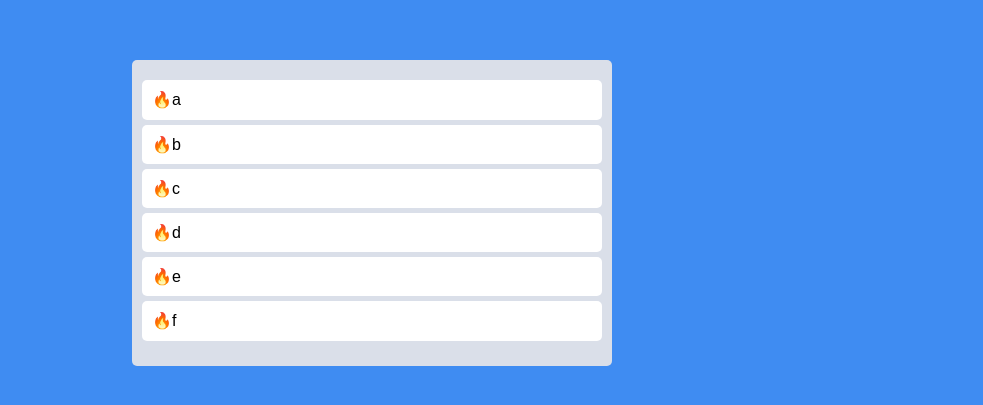
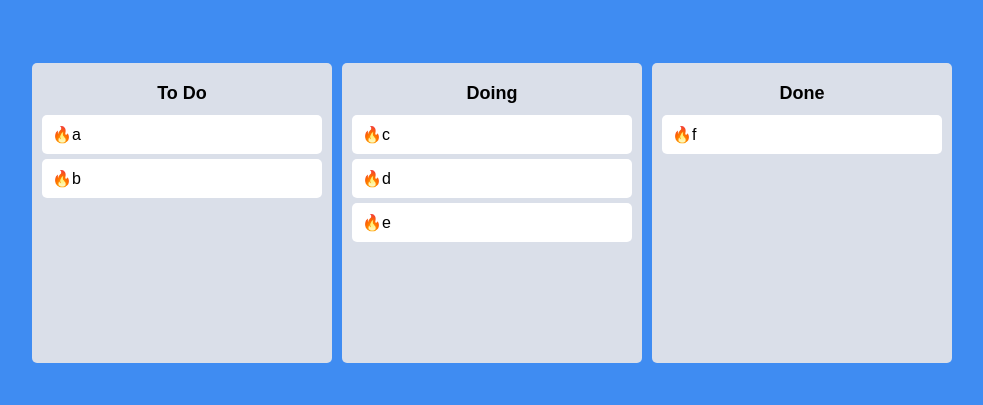
Before and after one commit to wlarkspur/react-master-wlarkspur-3, a React (Create React App) app: page / in a window 1280 px wide. Shown: the part 187-592 px from the top of the page, without its empty margins (268-1251 px from the left). Built offline with nearby package versions, Linux system fonts and the light colour scheme.

Commit message:
react dnd source.draggableId using

```diff
--- a/src/App.tsx
+++ b/src/App.tsx
@@ -1,17 +1,12 @@
 import styled from "styled-components";
-import {
-  DragDropContext,
-  Droppable,
-  Draggable,
-  DropResult,
-} from "react-beautiful-dnd";
+import { DragDropContext, DropResult } from "react-beautiful-dnd";
 import { toDoState } from "./atoms";
 import { useRecoilState } from "recoil";
-import DraggableCard from "./Components/DraggableCard";
+import Board from "./Components/Board";
 
 const Wrapper = styled.div`
   display: flex;
-  max-width: 480px;
+  max-width: 680px;
   width: 100%;
   margin: 0 auto;
   justify-content: center;
@@ -22,48 +17,35 @@
 const Boards = styled.div`
   display: grid;
   width: 100%;
-  grid-template-columns: repeat(1, 1fr);
+  gap: 10px;
+  grid-template-columns: repeat(3, 1fr);
 `;
-
-const Board = styled.div`
-  background-color: ${(props) => props.theme.boardColor};
-  padding-top: 30px;
-  padding: 20px 10px;
-  border-radius: 5px;
-  min-height: 200px;
-`;
-
-const toDos = ["a", "b", "c", "d", "e", "f"];
 
 function App() {
   const [toDos, setToDos] = useRecoilState(toDoState);
-  const onDragEnd = ({ draggableId, destination, source }: DropResult) => {
-    if (!destination) return;
-
-    setToDos((oldToDos) => {
-      const toDosCopy = [...oldToDos];
-      // 1)Delete item on source.index
-      toDosCopy.splice(source.index, 1);
-      // 2) Put back the item on the destination.index
-      toDosCopy.splice(destination?.index, 0, draggableId);
-
-      return toDosCopy;
-    });
+  const onDragEnd = (info: DropResult) => {
+    const { destination, draggableId, source } = info;
+    console.log(info);
+    if (destination?.droppableId === source.droppableId) {
+      //same board movement
+      setToDos((allBoards) => {
+        const boardCopy = [...allBoards[source.droppableId]];
+        boardCopy.splice(source.index, 1);
+        boardCopy.splice(destination?.index, 0, draggableId);
+        return {
+          ...allBoards,
+          [source.droppableId]: boardCopy,
+        };
+      });
+    }
   };
   return (
     <DragDropContext onDragEnd={onDragEnd}>
       <Wrapper>
         <Boards>
-          <Droppable droppableId="one">
-            {(magic) => (
-              <Board ref={magic.innerRef} {...magic.droppableProps}>
-                {toDos.map((toDo, index) => (
-                  <DraggableCard key={toDo} index={index} toDo={toDo} />
-                ))}
-                {magic.placeholder}
-              </Board>
-            )}
-          </Droppable>
+          {Object.keys(toDos).map((boardId) => (
+            <Board boardId={boardId} key={boardId} toDos={toDos[boardId]} />
+          ))}
         </Boards>
       </Wrapper>
     </DragDropContext>
--- /dev/null
+++ b/src/Components/Board.tsx
@@ -0,0 +1,44 @@
+import styled from "styled-components";
+import { Droppable } from "react-beautiful-dnd";
+import DraggableCard from "./DraggableCard";
+
+const Wrapper = styled.div`
+  width: 300px;
+  background-color: ${(props) => props.theme.boardColor};
+  padding-top: 10px;
+  padding: 20px 10px;
+  border-radius: 5px;
+  min-height: 300px;
+`;
+
+const Title = styled.h2`
+  text-align: center;
+  font-weight: 600;
+  margin-bottom: 10px;
+  font-size: 18px;
+`;
+
+interface IBoardProps {
+  toDos: string[];
+  boardId: string;
+}
+
+function Board({ toDos, boardId }: IBoardProps) {
+  return (
+    <Wrapper>
+      <Title>{boardId}</Title>
+      <Droppable droppableId={boardId}>
+        {(magic) => (
+          <div ref={magic.innerRef} {...magic.droppableProps}>
+            {toDos.map((toDo, index) => (
+              <DraggableCard key={toDo} index={index} toDo={toDo} />
+            ))}
+            {magic.placeholder}
+          </div>
+        )}
+      </Droppable>
+    </Wrapper>
+  );
+}
+
+export default Board;
--- a/src/atoms.tsx
+++ b/src/atoms.tsx
@@ -1,6 +1,14 @@
 import { atom, selector } from "recoil";
 
-export const toDoState = atom({
+interface IToDoState {
+  [key: string]: string[];
+}
+
+export const toDoState = atom<IToDoState>({
   key: "toDo",
-  default: ["a", "b", "c", "d", "e", "f"],
+  default: {
+    "To Do": ["a", "b"],
+    Doing: ["c", "d", "e"],
+    Done: ["f"],
+  },
 });
```
